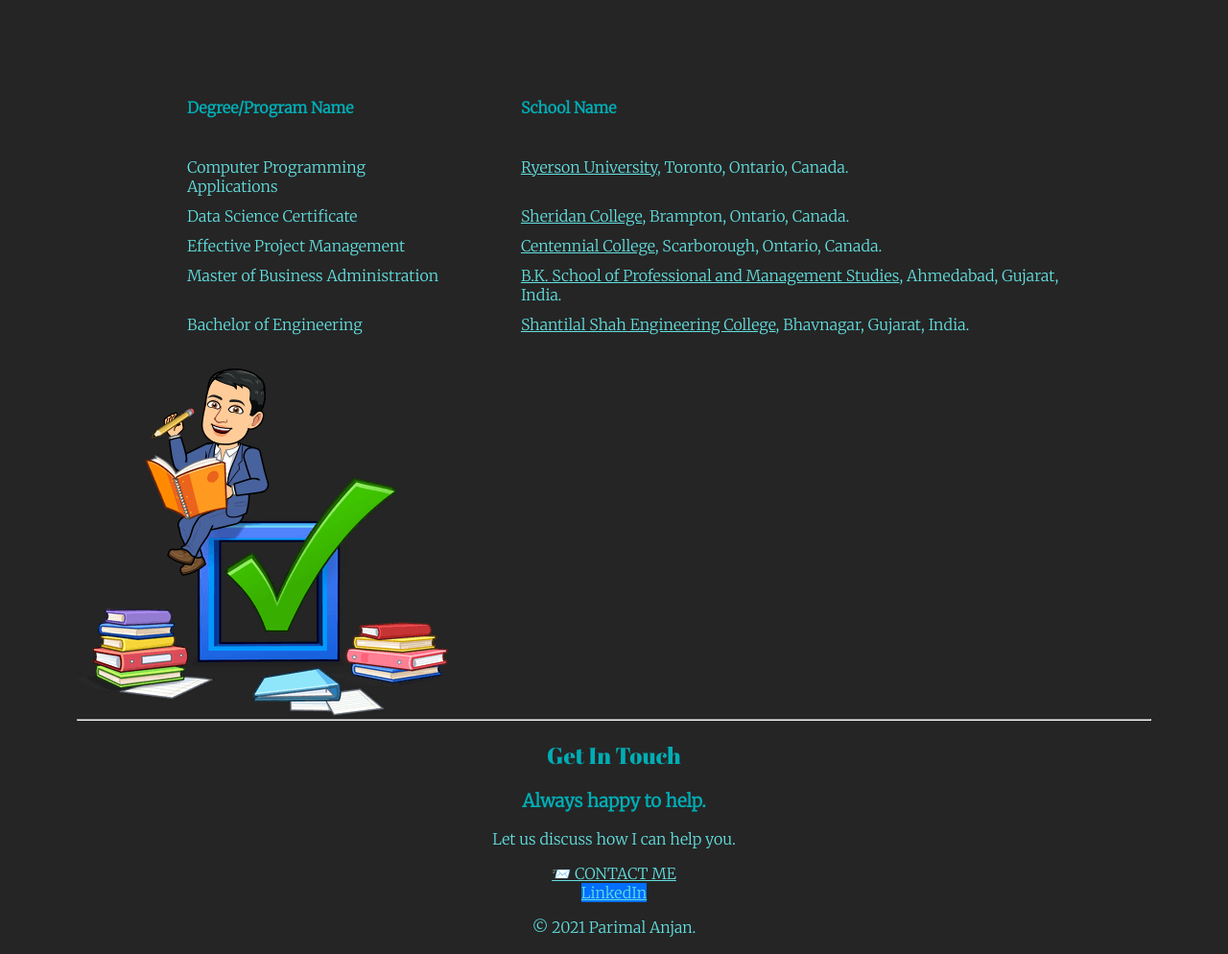
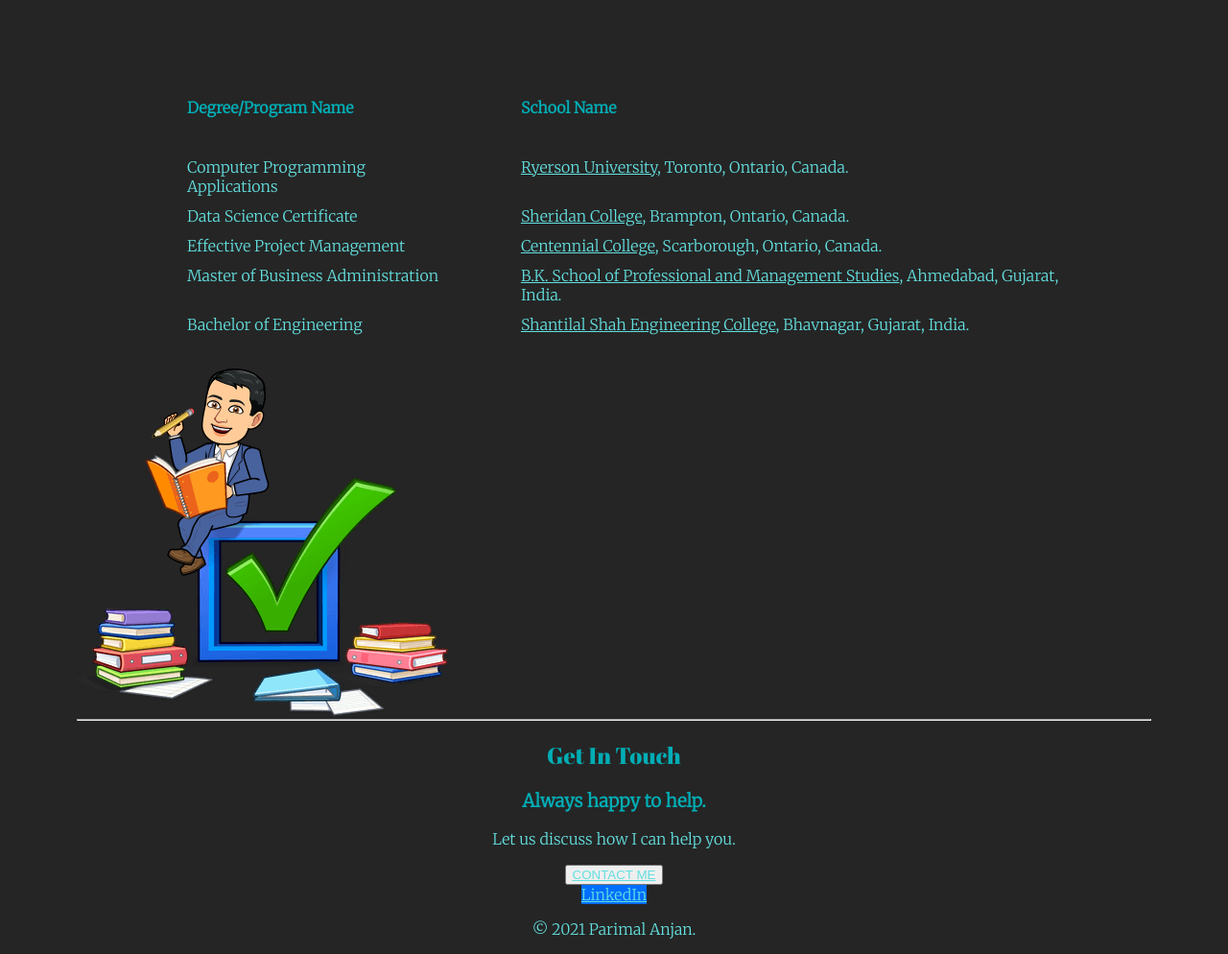
Before and after one commit to parimalanjan/parimal_profile, a plain HTML site: page index.html in a window 1280 px wide. Shown: the part 2521-3515 px from the top of the page at 96% size. Drawn offline with Linux system fonts and the light colour scheme.

Commit message:
Update index.html

```diff
--- a/index.html
+++ b/index.html
@@ -229,7 +229,7 @@
             <h2>Get In Touch</h2>
             <h3 class="last">Always happy to help.</h3>
             <p>Let us discuss how I can help you.</p>
-            <a class="btn" href="contact-me.html" target="blank">📨 CONTACT ME</a>
+            <button><a class="btn" href="contact-me.html" target="blank">CONTACT ME</a></button>
         </div>
         </div>
 
```
